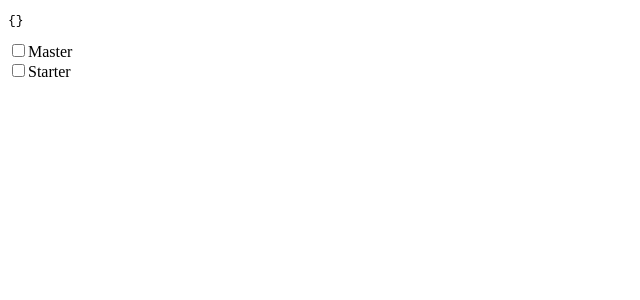
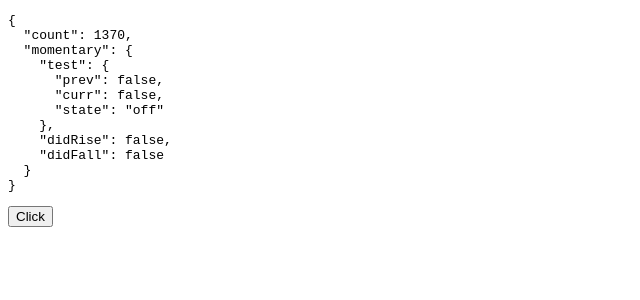
Before and after one commit to Vandesm14/bells-and-whistles, a React (Vite) app: page / in a window 1280 px wide. Shown: the top 300 px of the page, without its empty margins (0-640 px from the left). Built offline with nearby package versions, Linux system fonts and the light colour scheme.

Commit message:
add kvmut and test momentary buttons

```diff
--- a/src/app.tsx
+++ b/src/app.tsx
@@ -1,6 +1,6 @@
 import { useEffect, useState } from 'react';
 import { render } from 'react-dom';
-import { KV, Store } from './lib/state';
+import { KV, KVMut, Store } from './lib/state';
 
 export type System = (state: Store) => Store;
 
@@ -9,42 +9,68 @@ export const pipe =
   (arg: Store) =>
     fns.reduce((val, fn) => fn(val), arg);
 
-const systems: System[] = [];
+const init = {
+  count: 0,
+  momentary: {
+    test: {
+      prev: false,
+      curr: false,
+      // 'off', 'rising', 'on', 'falling'
+      state: 'off',
+    },
+    didRise: false,
+    didFall: false,
+  },
+};
 
-const tick: System = (state: Store) => pipe(...systems)(state);
+const systems: System[] = [
+  (state) => ({ ...state, count: state.count + 1 }),
+  (world) => {
+    const kv = KVMut(world);
+    let prev = kv.get('momentary.test.prev');
+    const curr = kv.get('momentary.test.curr');
+    const state = curr ? (prev ? 'on' : 'rising') : prev ? 'falling' : 'off';
+    kv.set('momentary.test.prev', curr);
+    if (state === 'falling') {
+      kv.set('momentary.didFall', true);
+    } else if (state === 'rising') {
+      kv.set('momentary.didRise', true);
+    }
+    return kv
+      .set('momentary.test.curr', curr)
+      .set('momentary.test.state', state)
+      .get();
+  },
+];
+
+const tick: System = (state: Store) => pipe(...systems)(structuredClone(state));
 
 const App = () => {
-  const [state, setState] = useState<Store>({});
+  const [state, setState] = useState<Store>(init);
   useEffect(() => {
     setInterval(() => {
       setState((world) => tick(world));
-    }, 100);
+    }, 1 / 60);
   }, []);
 
   return (
     <main>
       <pre>{JSON.stringify(state, null, 2)}</pre>
       <div>
-        <input
-          type="checkbox"
-          onChange={(e) =>
+        <button
+          onMouseDown={() =>
             setState((world) =>
-              KV(world).set('switch/master', e.target.checked).get()
+              KV(world).set('momentary.test.curr', true).get()
             )
           }
-        />
-        <span>Master</span>
-      </div>
-      <div>
-        <input
-          type="checkbox"
-          onChange={(e) =>
+          onMouseUp={() =>
             setState((world) =>
-              KV(world).set('switch/starter', e.target.checked).get()
+              KV(world).set('momentary.test.curr', false).get()
             )
           }
-        />
-        <span>Starter</span>
+        >
+          Click
+        </button>
       </div>
     </main>
   );
--- a/src/lib/state.ts
+++ b/src/lib/state.ts
@@ -12,13 +12,14 @@ interface KV {
 }
 
 export function KV(init?: Store): KV {
+  const separators = /[./]/;
   let _store = structuredClone(init || {});
   return {
-    get(key?: string): any | Store {
+    get<T>(key?: string): T | Store {
       if (!key) {
         return _store;
       } else {
-        const keys = key.split('/');
+        const keys = key.split(separators);
         let value = _store;
 
         for (const key of keys) {
@@ -28,8 +29,8 @@ export function KV(init?: Store): KV {
         return value;
       }
     },
-    set(key: string, value: any) {
-      const keys = key.split('/');
+    set<T>(key: string, value: T) {
+      const keys = key.split(separators);
       let store = _store;
       for (const key of keys.slice(0, -1)) {
         if (!store[key]) {
@@ -49,7 +50,7 @@ export function KV(init?: Store): KV {
       return this;
     },
     delete(key: string) {
-      const keys = key.split('/');
+      const keys = key.split(separators);
       let store = _store;
       for (const key of keys.slice(0, -1)) {
         store = store[key];
@@ -60,3 +61,27 @@ export function KV(init?: Store): KV {
     },
   };
 }
+
+/**
+ * A mutable version of KV. All methods will mutate the store, but not the original object.
+ */
+export function KVMut(init?: Store): KV {
+  let kv = KV(init);
+  return {
+    get<T>(key?: string): T | Store {
+      return kv.get(key);
+    },
+    set<T>(key: string, value: T) {
+      kv = kv.set(key, value);
+      return this;
+    },
+    bulkSet(obj: Array<[string, any]>) {
+      kv = kv.bulkSet(obj);
+      return this;
+    },
+    delete(key: string) {
+      kv = kv.delete(key);
+      return this;
+    },
+  };
+}
```
Also changed, not shown: 1 other file (tests, documents, lock files or other folders).
